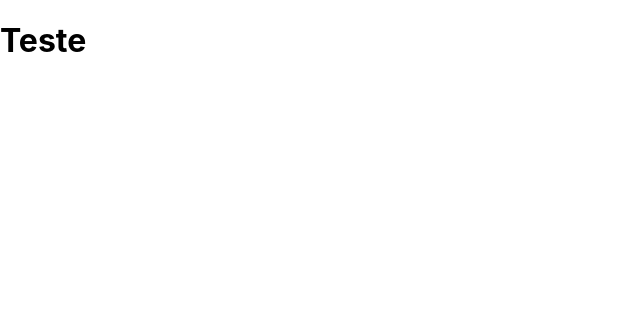
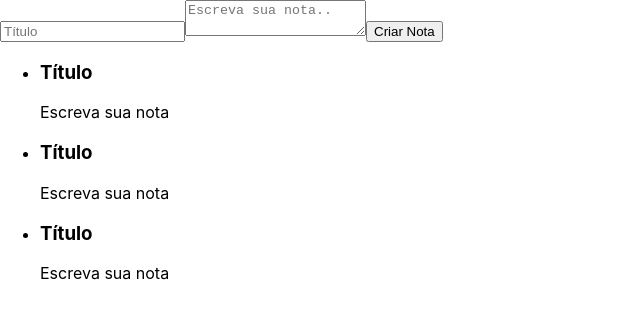
Before and after one commit to RodrigoCorreia/ReactTraining, a React (Create React App) app in the folder ceep/: page / in a window 1280 px wide. Shown: the top 318 px of the page, without its empty margins (0-640 px from the left). Built offline with nearby package versions, Linux system fonts and the light colour scheme.

Commit message:
My first react compoment

```diff
--- a/ceep/src/App.js
+++ b/ceep/src/App.js
@@ -1,9 +1,17 @@
 import logo from './logo.svg';
 import './App.css';
+import { ListaDeNotas } from './components/ListaDeNotas';
 
 function App() {
   return (
-  <h1>Teste</h1>
+    <section>
+  <form>
+    <input type="text" placeholder="Título"/>
+      <textarea placeholder="Escreva sua nota.."/>
+      <button>Criar Nota</button>
+  </form>
+  <ListaDeNotas/>
+  </section>
   );
 }
 
--- /dev/null
+++ b/ceep/src/components/ListaDeNotas.jsx
@@ -0,0 +1,34 @@
+import react, { Component } from "react";
+
+export class ListaDeNotas extends Component {
+  render() {
+    return (
+      <ul>
+        <li>
+          <section>
+            <header>
+              <h3>Título</h3>
+            </header>
+            <p>Escreva sua nota</p>
+          </section>
+        </li>
+        <li>
+          <section>
+            <header>
+              <h3>Título</h3>
+            </header>
+            <p>Escreva sua nota</p>
+          </section>
+        </li>
+        <li>
+          <section>
+            <header>
+              <h3>Título</h3>
+            </header>
+            <p>Escreva sua nota</p>
+          </section>
+        </li>
+      </ul>
+    );
+  }
+}
```
